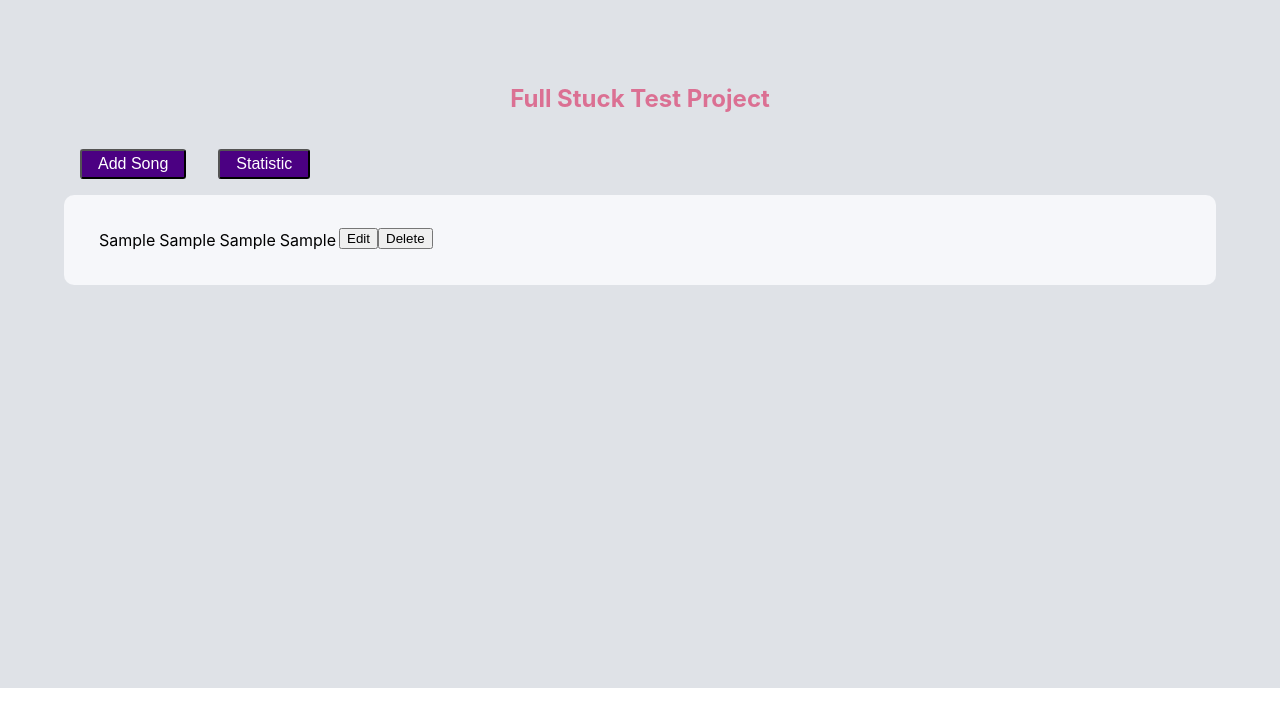
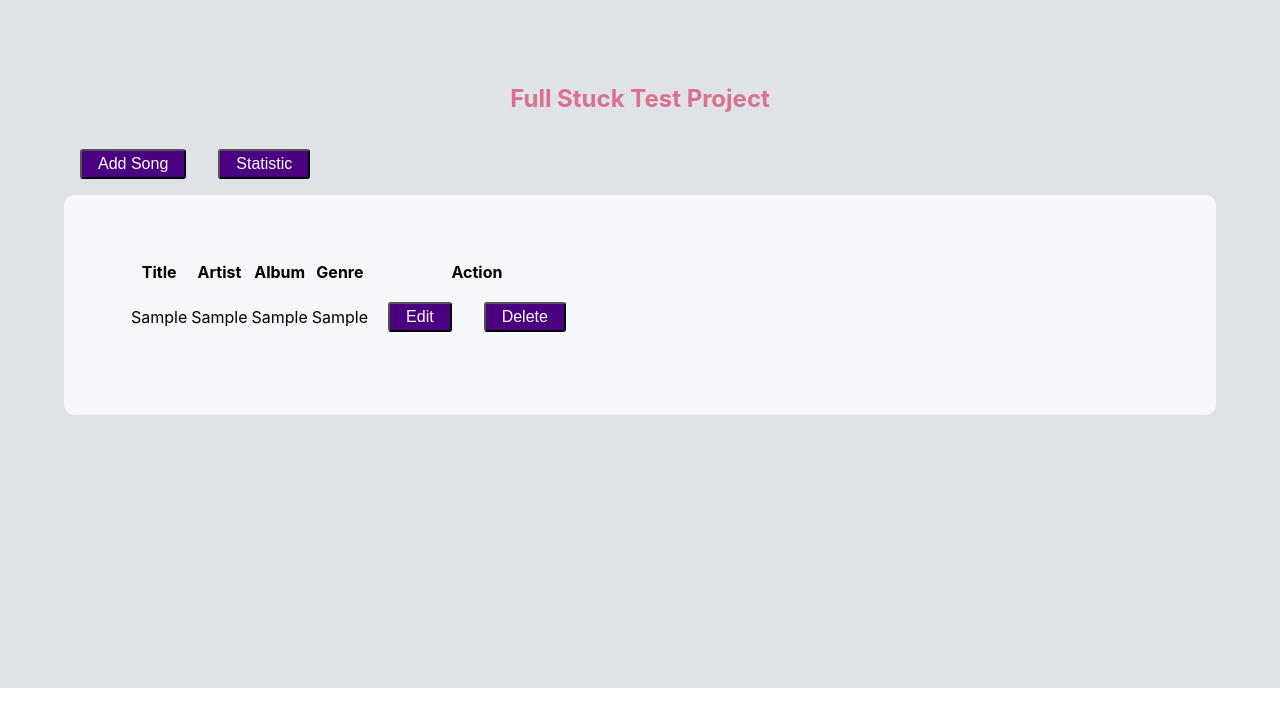
Before and after one commit to yayalAb/React-song-app, a React (Create React App) app: page /add-song in a window 1280 px wide. Both pictures are taken after typing "Sample", "Sample", "Sample", "Sample" into the empty fields and a click on the button "Submit". Shown: the top 726 px of the page. Built offline with nearby package versions, Linux system fonts and the light colour scheme.

Commit message:
update Ui

```diff
--- a/src/components/TextField.js
+++ b/src/components/TextField.js
@@ -20,21 +20,24 @@ const Input = styled.input`
   color: gray;
   border: solid gray 1px;
   border-radius: 5px;
-  min-width:50%;
+  min-width:60%;
   min-height:2.5em;
   font-size:18;
 `;
 
 const TextField = ({ label, inputProps, onChange, value }) => {
   return (
-    <Wrapper>
+    // <Wrapper>
+     <div>
       <Label>{label}</Label>
-      <Input
-        {...inputProps}
-        onChange={onChange}
-        value={value}
-      />
-    </Wrapper>
+        <Input
+          {...inputProps}
+          onChange={onChange}
+          value={value}
+        />
+     </div>
+
+    // </Wrapper>
   )
 }
 export default TextField
--- a/src/features/songs/AddSong.js
+++ b/src/features/songs/AddSong.js
@@ -13,10 +13,11 @@ const Wrapper = styled.section`
   border-radius: 10px;
   background: #f6f7fa;
 `;
+const Wrapper2 = styled.section`
+    margin-left: 20%;
+`;
 
-const Wrapper2=styled.section`
-        display:flex;
-`
+
 const AddSong = () => {
   const dispatch = useDispatch();
   const navigate = useNavigate();
@@ -53,8 +54,7 @@ const AddSong = () => {
         value={values.email}
         onChange={(e) => setValues({ ...values, Artist: e.target.value })}
         inputProps={{ type: 'text', placeholder: 'Artist' }}
-      /></Wrapper2>
-      <Wrapper2>
+      />
       <TextField
         label="Album"
         value={values.email}
@@ -66,8 +66,9 @@ const AddSong = () => {
         value={values.email}
         onChange={(e) => setValues({ ...values, Genre: e.target.value })}
         inputProps={{ type: 'Genre', placeholder: 'Genre' }}
-      /> </Wrapper2>
+      />
       <Button onClick={handleAddSong}>Submit</Button>
+      </Wrapper2>
     </Wrapper>
 
   )
--- a/src/features/songs/EditSong.js
+++ b/src/features/songs/EditSong.js
@@ -12,11 +12,9 @@ const Wrapper = styled.section`
   border-radius: 10px;
   background: #f6f7fa;
 `;
-
-const Wrapper2=styled.section`
-        display:flex;
-        min-width:20em;
-`
+const Wrapper2 = styled.section`
+    margin-left: 20%;
+`;
 
 const EditSong = () => {
   const params = useParams();
@@ -59,8 +57,6 @@ const EditSong = () => {
           onChange={(e) => setValues({ ...values, Title: e.target.value })}
           inputProps={{ type: 'text', placeholder: 'Song Title' }}
         />
-      </Wrapper2>
-      <Wrapper2>
         <TextField
           label="Album"
           value={values.Album}
@@ -73,8 +69,8 @@ const EditSong = () => {
           onChange={(e) => setValues({ ...values, Genre: e.target.value })}
           inputProps={{ type: 'text', placeholder: 'Genre' }}
         />
+      <Button onClick={handleEditSong}>Edit</Button>
       </Wrapper2>
-      <Button onClick={handleEditSong}>Edit</Button>
     </Wrapper>
   )
 }
--- a/src/features/songs/SongList.js
+++ b/src/features/songs/SongList.js
@@ -11,9 +11,11 @@ const Wrapper = styled.section`
   background: #f6f7fa;
 `;
 
-const Wrapper2=styled.section`
-        display:flex;
-        min-width:20em;`
+const Table=styled.table`
+    padding: 2em;
+    width: 100%;
+
+    `
 
 
 const SongList = () => {
@@ -23,30 +25,34 @@ const SongList = () => {
   const handleRemoveSong = (id) => {
     dispatch(deleteSong({ id }));
   }
-  const renderCard = () => songs.map(song => (
-      <Wrapper2>
+  const renderCard = () =>(
+
+    <Wrapper>
   <table>
+    <thead>
+      <th>Title</th>
+      <th>Artist</th>
+      <th>Album</th>
+      <th>Genre</th>
+      <th>Action</th>
+    </thead>
+    <tbody>
+      { songs.map(song => (
           <tr>
             <td>{song.Title}</td>
             <td>{song.Artist}</td>
             <td>{song.Album}</td>
             <td>{song.Genre}</td>
+            <td>
+              <Link to={`edit-song/${song.id}`}><Button> Edit </Button></Link>
+              <Button onClick={() => handleRemoveSong(song.id)} > Delete</Button>
+            </td>
           </tr>
+        ))}
+      </tbody>
     </table>
-      <div className="flex gap-4">
-        <Link to={`edit-song/${song.id}`}>
-          <button>
-            Edit
-          </button>
-        </Link>
-        <button
-          onClick={() => handleRemoveSong(song.id)}
-        >
-          Delete
-        </button>
-      </div>
-    </Wrapper2>
-  ))
+    </Wrapper>
+  )
 
   return (
     <div>
```
Lines whose indentation alone changed are shown as unchanged.
